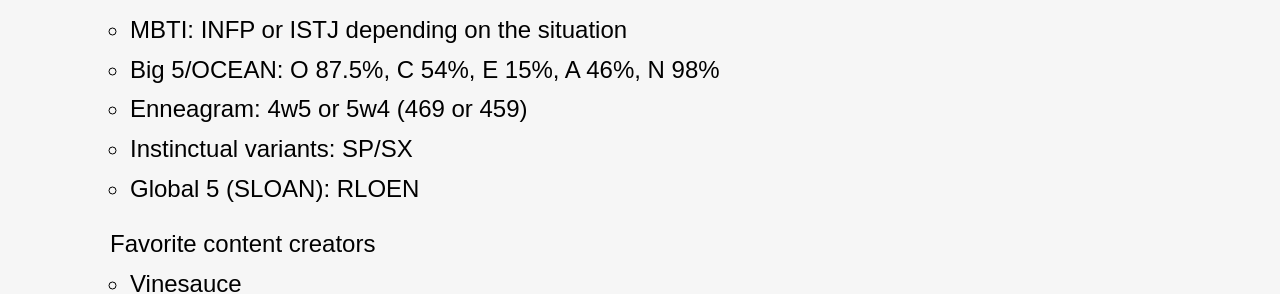
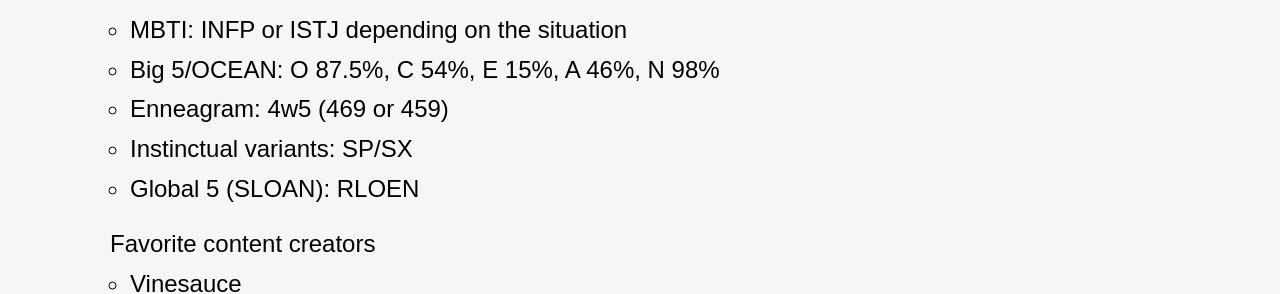
Before and after one commit to liz-lorena/2020, a Jekyll site: the page built from about/index.html, in a window 1280 px wide and 900 px high, scrolled down 955 px. Shown: the part 165-459 px from the top of the window. Built offline with Jekyll 4.4.1, drawn with Linux system fonts in a browser that asks for light colours.

Commit message:
Update index.html

```diff
--- a/about/index.html
+++ b/about/index.html
@@ -17,7 +17,7 @@ title: "about me"
    <li>DiSC: Cs</li>
    <li>MBTI: INFP or ISTJ depending on the situation</li>
    <li>Big 5/OCEAN: O 87.5%, C 54%, E 15%, A 46%, N 98%</li>
-   <li>Enneagram: 4w5 or 5w4 (469 or 459)</li>
+   <li>Enneagram: 4w5 (469 or 459)</li>
    <li>Instinctual variants: SP/SX</li>
    <li>Global 5 (SLOAN): RLOEN</li>
 </ul>
```
